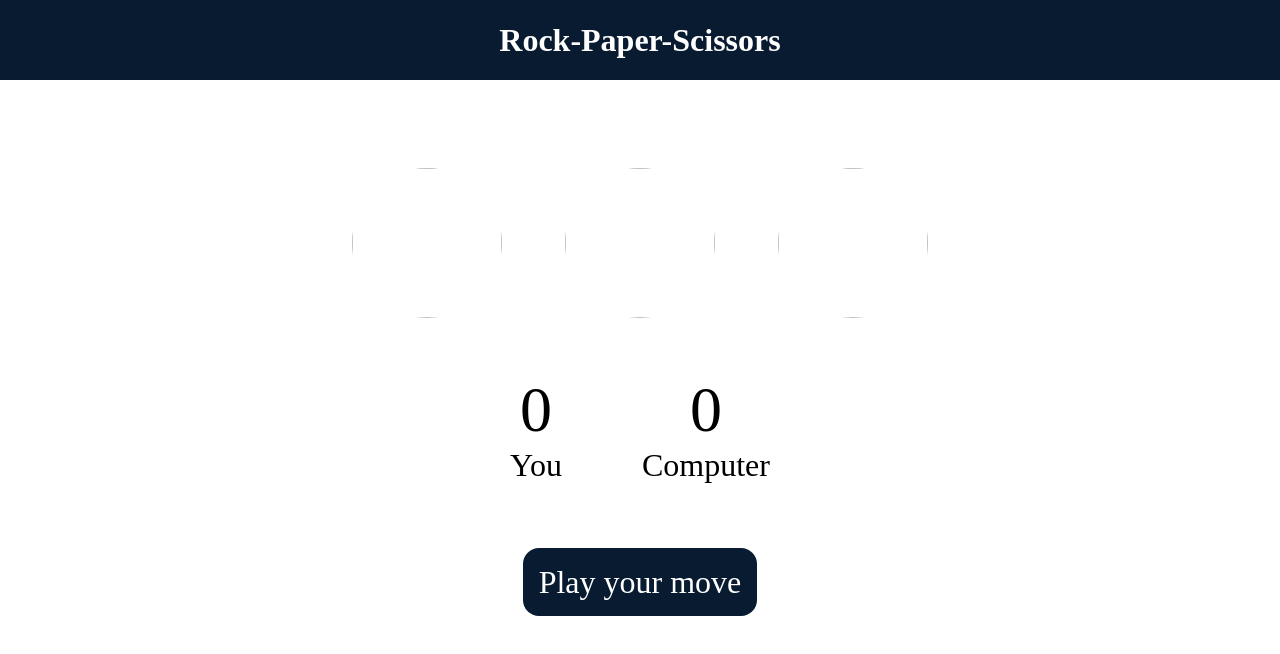
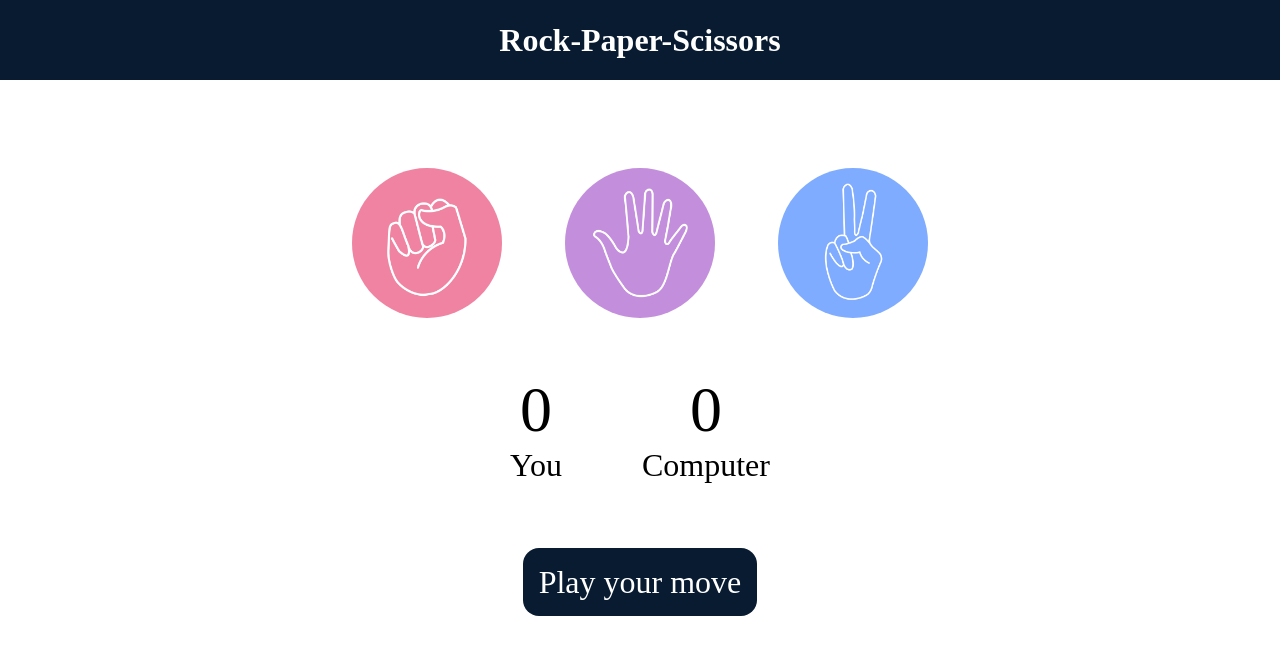
Before and after one commit to kshaDev/rock-paper-scissor, a plain HTML site: page index.html in a window 1280 px wide. Drawn offline with Linux system fonts and the light colour scheme; the site is published under a folder, as on GitHub Pages, so addresses that start at the root find nothing.

Commit message:
Fix image paths for GitHub Pages

```diff
--- a/index.html
+++ b/index.html
@@ -10,18 +10,17 @@
     <h1>Rock-Paper-Scissors</h1>
     <div class="choices">
         <div class="choice" id="rock">
-            <img src="/images/rock.png">
+            <img src="images/rock.png">
         </div>
         <div class="choice" id="paper">
-            <img src="/images/paper.png">
+            <img src="images/paper.png">
         </div>
         <div class="choice" id="scissors">
-            <img src="/images/scissors.png">
+            <img src="images/scissors.png">
         </div>
     </div>
     <div class="score-board">
         <div class="score">
-
             <p id="user-score">0</p>
             <p>You</p>
         </div>
```
